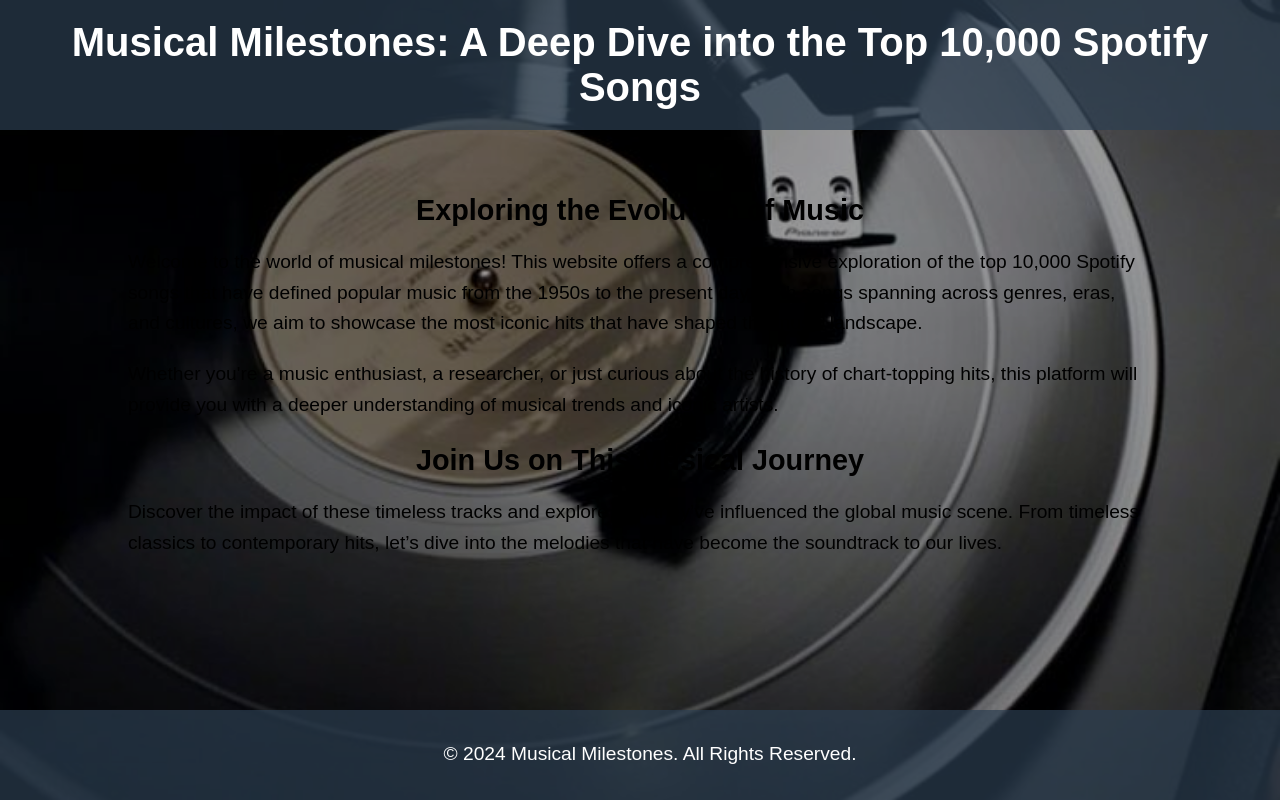
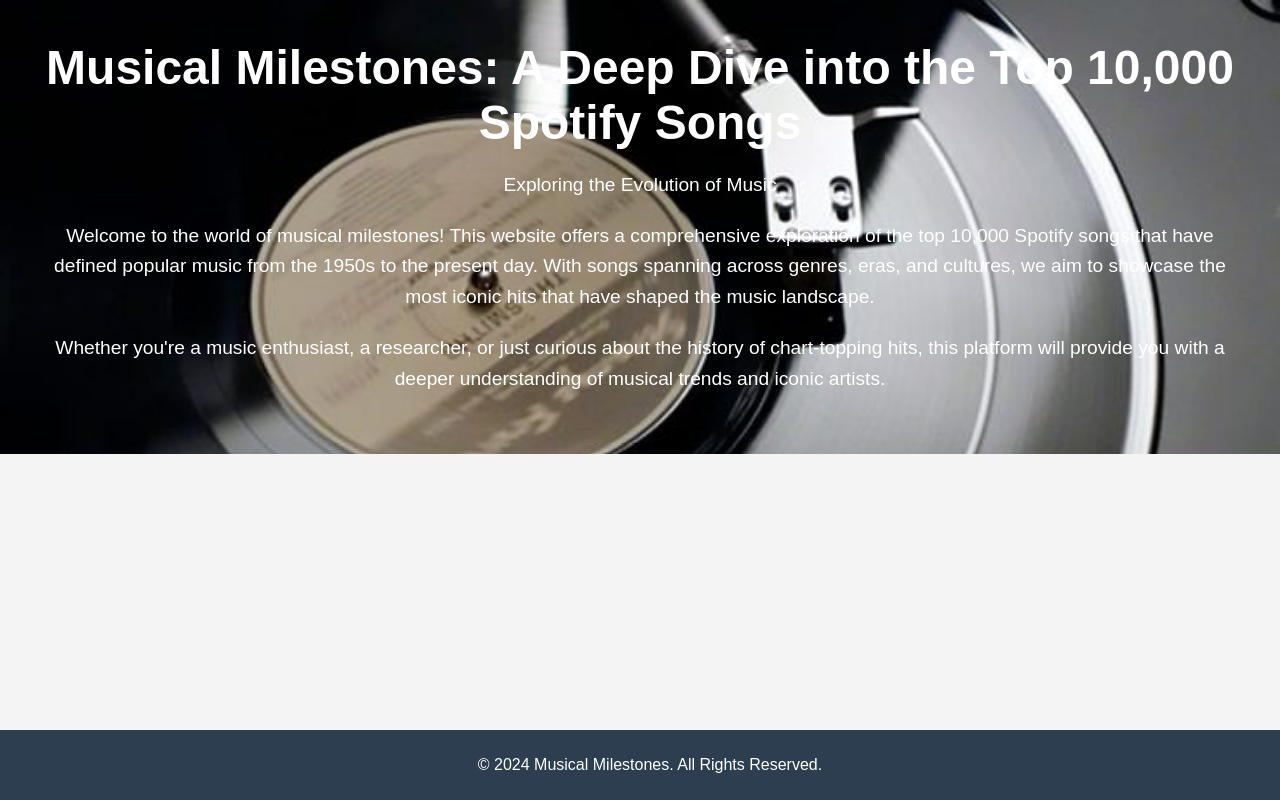
Before and after one commit to ZHOURUOMIAO/HCDIV-5, a plain HTML site: page index.html in a window 1280 px wide. Drawn offline with Linux system fonts and the light colour scheme.

Commit message:
Update index.html

```diff
--- a/index.html
+++ b/index.html
@@ -9,58 +9,48 @@
             font-family: Arial, sans-serif;
             margin: 0;
             padding: 0;
-            /* 设置背景图片 */
-            background-image: url('https://github.com/zhouruomiao/HCDIV-5/raw/main/imageA.jpg');
-            background-size: cover;  /* 图片覆盖整个页面 */
-            background-position: center;  /* 背景居中 */
-            background-repeat: no-repeat;  /* 防止背景图片重复 */
-            background-attachment: fixed;  /* 背景固定 */
+            background-color: #f4f4f4; /* 保持页面的背景色 */
         }
 
-        /* 设置一个透明的覆盖层来调整背景透明度 */
-        body::before {
+        /* 标题和介绍部分的样式 */
+        .hero {
+            background-image: url('https://github.com/zhouruomiao/HCDIV-5/raw/main/imageA.jpg');  /* 背景图片 */
+            background-size: cover;
+            background-position: center;
+            background-repeat: no-repeat;
+            background-attachment: fixed;
+            padding: 40px;
+            color: #fff;
+            text-align: center;
+            position: relative;
+        }
+
+        .hero::before {
             content: "";
             position: absolute;
             top: 0;
             left: 0;
             width: 100%;
             height: 100%;
-            background-color: rgba(0, 0, 0, 0.4);  /* 半透明黑色覆盖层，可以调整透明度 */
-            z-index: -1;  /* 确保背景图片在上面 */
+            background-color: rgba(0, 0, 0, 0.4);  /* 半透明的背景层 */
+            z-index: -1;
         }
 
-        header {
-            background-color: rgba(44, 62, 80, 0.7);  /* 半透明的背景色 */
-            color: #fff;
-            text-align: center;
-            padding: 20px;
+        .hero h1 {
+            font-size: 3em;
+            margin: 0;
+            font-weight: bold;
         }
 
-        header h1 {
-            margin: 0;
-            font-size: 2.5em;
+        .hero p {
+            font-size: 1.2em;
+            line-height: 1.6;
+            margin-top: 20px;
         }
 
-        .container {
-            width: 80%;
-            margin: 0 auto;
-            padding: 40px 0;
-        }
-
-        h2 {
-            text-align: center;
-            font-size: 1.8em;
-            margin-bottom: 20px;
-        }
-
-        p {
-            font-size: 1.2em;
-            line-height: 1.6;
-            margin-bottom: 20px;
-        }
-
+        /* 其他部分的样式 */
         footer {
-            background-color: rgba(44, 62, 80, 0.7);  /* 半透明的背景色 */
+            background-color: #2c3e50;
             color: #fff;
             text-align: center;
             padding: 10px;
@@ -72,18 +62,12 @@
 </head>
 <body>
 
-    <header>
+    <div class="hero">
         <h1>Musical Milestones: A Deep Dive into the Top 10,000 Spotify Songs</h1>
-    </header>
-
-    <div class="container">
-        <h2>Exploring the Evolution of Music</h2>
+        <p>Exploring the Evolution of Music</p>
         <p>Welcome to the world of musical milestones! This website offers a comprehensive exploration of the top 10,000 Spotify songs that have defined popular music from the 1950s to the present day. With songs spanning across genres, eras, and cultures, we aim to showcase the most iconic hits that have shaped the music landscape.</p>
 
         <p>Whether you're a music enthusiast, a researcher, or just curious about the history of chart-topping hits, this platform will provide you with a deeper understanding of musical trends and iconic artists.</p>
-
-        <h2>Join Us on This Musical Journey</h2>
-        <p>Discover the impact of these timeless tracks and explore how they’ve influenced the global music scene. From timeless classics to contemporary hits, let’s dive into the melodies that have become the soundtrack to our lives.</p>
     </div>
 
     <footer>
```
